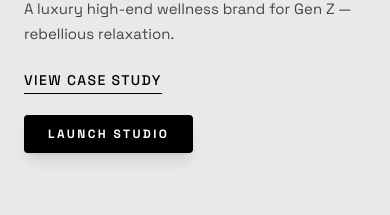
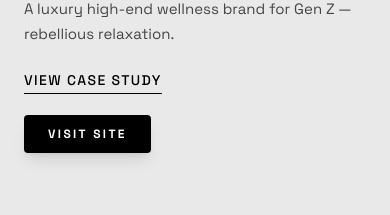
Before and after one commit to Trooper-lab/trooper, a Next.js app: page / in a window 390 px wide. Shown: the part 2389-2604 px from the top of the page. Built offline with nearby package versions, Linux system fonts and the light colour scheme.

Commit message:
Fix project CTAs: always show View Case Study + Visit Site for every project
Co-Authored-By: Claude Sonnet 4.6 <noreply@anthropic.com>

```diff
--- a/src/app/projects/page.tsx
+++ b/src/app/projects/page.tsx
@@ -70,19 +70,19 @@ function ProjectRow({ project, onHover, onLeave }: { project: Project, onHover:
             <div className="flex items-baseline gap-4 md:gap-8">
                 <span className="font-sans text-[12px] md:text-[14px] opacity-30 font-medium">{project.id}</span>
                 <div className="flex flex-col">
-                    <a href={project.externalUrl ?? `/projects/${project.slug}`} target={project.externalUrl ? '_blank' : undefined} rel={project.externalUrl ? 'noopener noreferrer' : undefined}>
+                    <Link href={`/projects/${project.slug}`}>
                         <h2 className="font-sans text-[40px] md:text-[80px] font-medium leading-[0.9] md:leading-none tracking-tighter transition-transform md:group-hover:translate-x-4 duration-500">
                             {project.title}
                         </h2>
+                    </Link>
+                    <a
+                        href={project.externalUrl ?? `/studio/${project.slug}`}
+                        target={project.externalUrl ? '_blank' : undefined}
+                        rel={project.externalUrl ? 'noopener noreferrer' : undefined}
+                        className="mt-4 font-sans font-bold text-[10px] uppercase tracking-[0.3em] bg-black text-white px-4 py-2 w-max rounded-sm opacity-0 group-hover:opacity-100 transition-all duration-500 translate-y-2 group-hover:translate-y-0 hover:bg-black/80"
+                    >
+                        Visit Site
                     </a>
-                    {!project.externalUrl && (
-                        <Link
-                            href={`/studio/${project.slug}`}
-                            className="mt-4 font-sans font-bold text-[10px] uppercase tracking-[0.3em] bg-black text-white px-4 py-2 w-max rounded-sm opacity-0 group-hover:opacity-100 transition-all duration-500 translate-y-2 group-hover:translate-y-0 hover:bg-black/80"
-                        >
-                            Launch Studio
-                        </Link>
-                    )}
                 </div>
             </div>
 
--- a/src/components/ProjectGallery.tsx
+++ b/src/components/ProjectGallery.tsx
@@ -174,21 +174,19 @@ export function ProjectGallery() {
 
                                         <div className="flex flex-col sm:flex-row gap-6 sm:items-center">
                                             <a
-                                                href={project.externalUrl ?? `/projects/${project.slug}`}
+                                                href={`/projects/${project.slug}`}
+                                                className="font-sans font-medium text-[14px] md:text-[16px] underline underline-offset-8 hover:opacity-50 transition-opacity uppercase tracking-widest"
+                                            >
+                                                View Case Study
+                                            </a>
+                                            <a
+                                                href={project.externalUrl ?? `/studio/${project.slug}`}
                                                 target={project.externalUrl ? '_blank' : undefined}
                                                 rel={project.externalUrl ? 'noopener noreferrer' : undefined}
-                                                className="font-sans font-medium text-[14px] md:text-[16px] underline underline-offset-8 hover:opacity-50 transition-opacity uppercase tracking-widest"
+                                                className="font-sans font-bold text-[12px] md:text-[14px] px-6 py-2.5 bg-black text-white hover:bg-black/80 transition-all uppercase tracking-[0.2em] rounded-sm shadow-lg w-max"
                                             >
-                                                {project.externalUrl ? 'Visit Site' : 'View Case Study'}
+                                                Visit Site
                                             </a>
-                                            {!project.externalUrl && (
-                                                <a
-                                                    href={`/studio/${project.slug}`}
-                                                    className="font-sans font-bold text-[12px] md:text-[14px] px-6 py-2.5 bg-black text-white hover:bg-black/80 transition-all uppercase tracking-[0.2em] rounded-sm shadow-lg w-max"
-                                                >
-                                                    Launch Studio
-                                                </a>
-                                            )}
                                         </div>
                                     </div>
 
```
